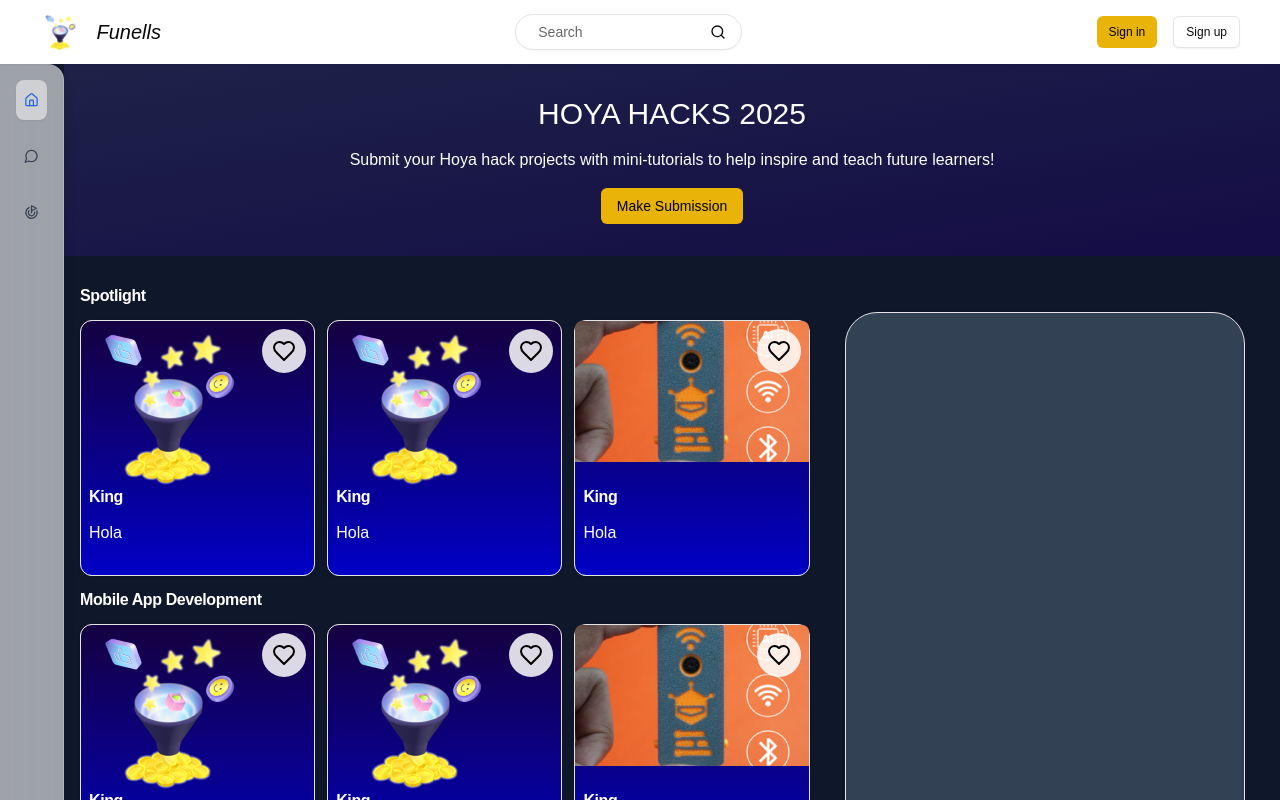
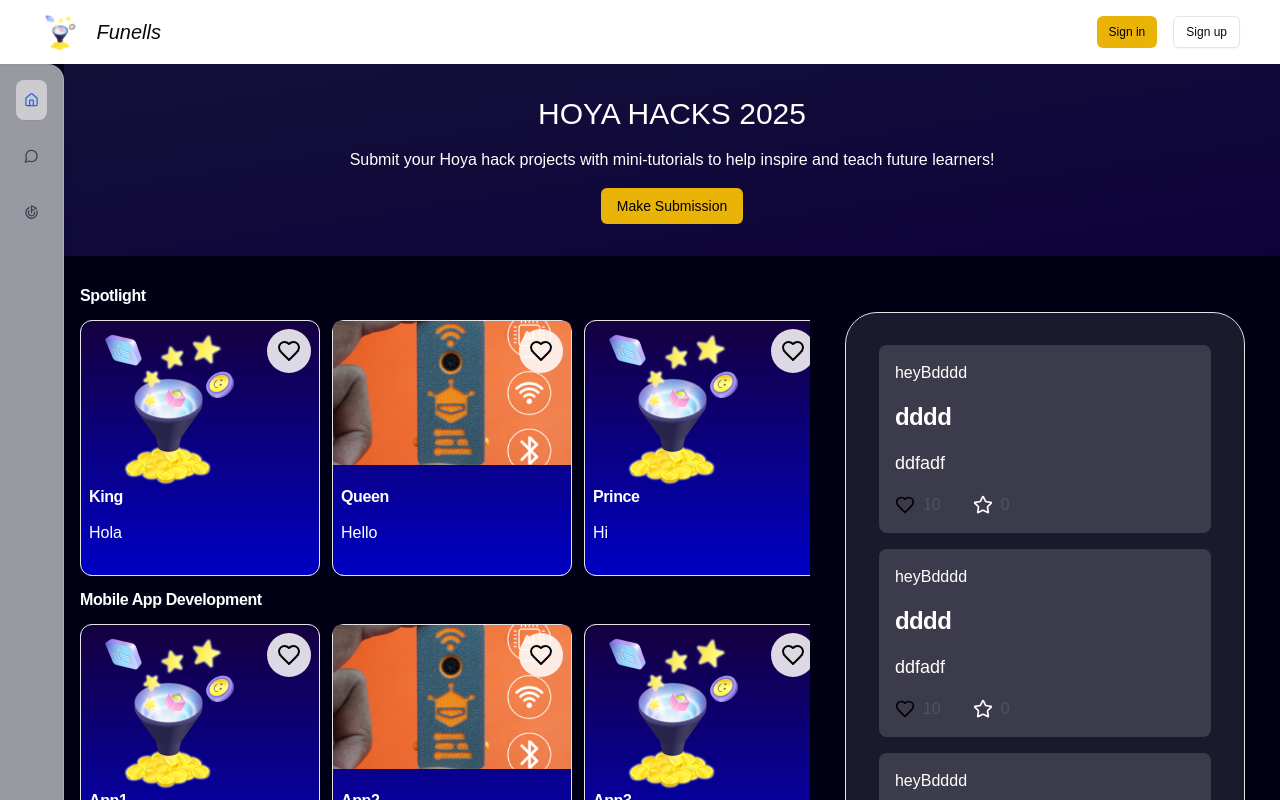
Before and after one commit to DammyOG/hoyahacks, a Next.js app in the folder frontend/: page / in a window 1280 px wide. Shown: the top 800 px of the page. Built offline with nearby package versions, Linux system fonts and the light colour scheme; what aws-amplify would draw is missing.

Commit message:
home ui, project ui

```diff
--- a/frontend/src/app/home/page.tsx
+++ b/frontend/src/app/home/page.tsx
@@ -23,7 +23,7 @@
     };
 
     return (
-    <div className="min-h-screen bg-slate-900 w-full">
+        <div className="min-h-screen bg-[#010115] w-full">
             <Sidebar />
             {/* Main content area - notice the margin-left matches sidebar width */}
             <main className="ml-16 transition-all duration-300 ">
--- a/frontend/src/app/layout.tsx
+++ b/frontend/src/app/layout.tsx
@@ -35,7 +35,7 @@
     return (
         <html lang="en">
             <body
-        className={`${geistSans.variable} ${geistMono.variable} antialiased flex`}
+                className={`${geistSans.variable} ${geistMono.variable} antialiased flex max-w-full min-h-screen`}
             >
                 <SessionProvider>
                     <TopNavbar />
--- a/frontend/src/app/page.tsx
+++ b/frontend/src/app/page.tsx
@@ -1,8 +1,7 @@
-"use client";
 import Home from "./home/page";
 
 const page = () => {
-  return <Home />;
+    return <Home />;
 };
 
 export default page;
--- a/frontend/src/app/uploadtest/page.tsx
+++ b/frontend/src/app/uploadtest/page.tsx
@@ -26,6 +26,7 @@
 import { useFieldArray, useForm } from "react-hook-form";
 import { Input } from "@/components/ui/input";
 import { Button } from "@/components/ui/button";
+import { CardHeader, CardTitle } from "@/components/ui/card";
 
 interface UploadResponse {
     message: string;
@@ -148,6 +149,7 @@
 
     return (
         <div className="flex flex-col items-center justify-center min-h-screen text-black bg-gray-100">
+
             <Form {...form}>
                 <form
                     onSubmit={(e) => {
@@ -162,6 +164,7 @@
              *   multiple
              *   webkitdirectory
              */}
+                    <CardHeader className="self-center text-2xl font-bold">Upload your project</CardHeader>
                     <FormField
                         control={form.control}
                         name="projectname"
--- /dev/null
+++ b/frontend/src/components/discussionClip.tsx
@@ -0,0 +1,67 @@
+import Profile from '@/app/profile/page'
+import React, { useState } from 'react'
+import { CardDescription, CardTitle } from './ui/card'
+import { Heart, Star } from 'lucide-react'
+
+interface DiscussionClipProps {
+    name: string,
+    title: string,
+    description: string,
+    likeCount: number,
+    starCount: number,
+}
+
+const DiscussionClip: React.FC<DiscussionClipProps> = ({ name, title, description, likeCount, starCount }: DiscussionClipProps) => {
+    const [likes, setLikes] = useState(likeCount)
+    const [stars, setStars] = useState(starCount)
+    const [liked, setLiked] = useState(false)
+    const [starred, setStarred] = useState(false)
+
+    // Handle like button click
+    const handleLike = () => {
+        setLiked(!liked)
+        setLikes(liked ? likes - 1 : likes + 1)
+    }
+
+    // Handle star button click
+    const handleStar = () => {
+        setStarred(!starred)
+        setStars(starred ? stars - 1 : stars + 1)
+    }
+
+    return (
+        <div className='w-5/6 bg-[#fdfdfd25] h-48 mx-auto flex flex-col gap-4 p-4 rounded-lg'>
+            <div className='flex items-center text-white'>
+                <Profile />
+                {name}
+            </div>
+            <CardTitle className='text-2xl text-white'>{title}</CardTitle>
+            <CardDescription className='text-lg text-white'>{description}</CardDescription>
+            <div className='flex space-x-8'>
+                {/* Like Button */}
+                <span className={`flex items-center cursor-pointer ${liked ? 'text-red-600' : 'text-gray-600'} transition-all duration-300`} onClick={handleLike}>
+                    <Heart
+                        size={20}
+                        className={`transform ${liked ? 'scale-125' : ''}
+                    transition-all duration-300`}
+                        fill={liked ? "red" : "none"}
+                        stroke={liked ? "red" : "black"} />
+                    <span className="ml-2">{likes}</span>
+                </span>
+
+                {/* Star Button */}
+                <span className={`flex items-center cursor-pointer ${starred ? 'text-black' : 'text-gray-600'} transition-all duration-300`} onClick={handleStar}>
+                    <Star
+                        size={20}
+                        fill={starred ? "black" : "none"}
+                        stroke={starred ? "black" : "white"}
+
+                        className={`transform ${starred ? 'scale-125' : ''} transition-all duration-300`} />
+                    <span className="ml-2">{stars}</span>
+                </span>
+            </div>
+        </div>
+    )
+}
+
+export default DiscussionClip
--- a/frontend/src/components/heroComp.tsx
+++ b/frontend/src/components/heroComp.tsx
@@ -1,5 +1,6 @@
 import React from 'react'
 import { Button } from './ui/button'
+import Link from 'next/link'
 
 const HeroComp = () => {
     return (
@@ -8,7 +9,9 @@
             <p>Submit your Hoya hack
                 projects with mini-tutorials to
                 help inspire and teach future learners!</p>
-            <Button variant={"main"}>Make Submission</Button>
+            <Link href='/uploadtest'>
+                <Button variant={"main"}>Make Submission</Button>
+            </Link>
         </div>
     )
 }
--- a/frontend/src/components/homeCard.tsx
+++ b/frontend/src/components/homeCard.tsx
@@ -24,7 +24,7 @@
     return (
         // Design your card here
         <>
-            <Card className='relative min-w-[14rem] w-[16rem] h-[16rem] bg-gradient-to-t from-[#0000c5] to-[#150040] gap-4 flex flex-col text-white'>
+            <Card className='relative min-w-[15rem] w-[15rem] h-[16rem] bg-gradient-to-t from-[#0000c5] to-[#150040] gap-4 flex flex-col text-white'>
                 <div className='bg-transparent h-3/5'>
                     <img src={img} alt="" />
                 </div>
--- /dev/null
+++ b/frontend/src/components/spotlight.css
@@ -0,0 +1,14 @@
+/* global.css or a custom CSS file */
+.hide-scrollbar::-webkit-scrollbar {
+    display: none; /* Hide the default scrollbar */
+  }
+
+  .hide-scrollbar {
+    -ms-overflow-style: none; /* For Internet Explorer */
+    scrollbar-width: none; /* For Firefox */
+  }
+
+  /* Optional: Smooth scrolling */
+  .hide-scrollbar {
+    scroll-behavior: smooth;
+  }
--- a/frontend/src/components/spotlight.tsx
+++ b/frontend/src/components/spotlight.tsx
@@ -1,37 +1,36 @@
 import React from 'react'
-import HomeCard from './homeCard'
-import { CardTitle } from './ui/card'
+import SpotlightCreator from './spotlightcreator'
 
 const Spotlight = () => {
+    const categories = [
+        {
+            title: 'Spotlight',
+            cards: [
+                { title: 'King', content: 'Hola', img: '/images/icon.png' },
+                { title: 'Queen', content: 'Hello', img: '/images/image.png' },
+                { title: 'Prince', content: 'Hi', img: '/images/icon.png' },
+                { title: 'Princess', content: 'Hey', img: '/images/image.png' },
+            ],
+        },
+        {
+            title: 'Mobile App Development',
+            cards: [
+                { title: 'App1', content: 'Mobile Dev', img: '/images/icon.png' },
+                { title: 'App2', content: 'Mobile Dev', img: '/images/image.png' },
+                { title: 'App3', content: 'Mobile Dev', img: '/images/icon.png' },
+            ],
+        },
+        {
+            title: 'Web Development',
+            cards: [
+                { title: 'Web1', content: 'Web Dev', img: '/images/image.png' },
+                { title: 'Web2', content: 'Web Dev', img: '/images/icon.png' },
+            ],
+        },
+    ]
+
     return (
-        <div className='w-full xl:w-3/5 flex flex-col gap-4 ml-4 text-white'>
-            <div className='space-y-4'>
-                <CardTitle> Spotlight</CardTitle>
-                <div className='flex gap-3 oveflow-x-auto'>
-                    <HomeCard title='King' content='Hola' img='/images/icon.png' />
-                    <HomeCard title='King' content='Hola' img='/images/icon.png' />
-                    <HomeCard title='King' content='Hola' img='/images/image.png' />
-                </div>
-            </div>
-            <div className='space-y-4'>
-                <CardTitle>Mobile App Development</CardTitle>
-                <div className='flex gap-3'>
-                    <HomeCard title='King' content='Hola' img='/images/icon.png' />
-                    <HomeCard title='King' content='Hola' img='/images/icon.png' />
-                    <HomeCard title='King' content='Hola' img='/images/image.png' />
-                </div>
-            </div>
-            <div className='space-y-4 '>
-                <CardTitle> Web Development</CardTitle>
-                <div className='flex gap-3'>
-                    <HomeCard title='King' content='Hola' img='/images/icon.png' />
-                    <HomeCard title='King' content='Hola' img='/images/icon.png' />
-                    <HomeCard title='King' content='Hola' img='/images/image.png' />
-                </div>
-            </div>
-        </div >
-        //  Add your props here
-
+        <SpotlightCreator categories={categories} />
     )
 }
 
--- /dev/null
+++ b/frontend/src/components/spotlightcreator.tsx
@@ -0,0 +1,41 @@
+import React from 'react'
+import HomeCard from './homeCard'
+import { CardTitle } from './ui/card'
+import './spotlight.css'
+
+interface SpotlightCategory {
+    title: string
+    cards: {
+        title: string
+        content: string
+        img: string
+    }[]
+}
+
+interface SpotlightProps {
+    categories: SpotlightCategory[]
+}
+
+const SpotlightCreator: React.FC<SpotlightProps> = ({ categories }) => {
+    return (
+        <div className='w-full xl:w-3/5 flex flex-col gap-4 ml-4 text-white'>
+            {categories.map((category, index) => (
+                <div key={index} className='space-y-4'>
+                    <CardTitle>{category.title}</CardTitle>
+                    <div className='flex gap-3 overflow-x-auto hide-scrollbar'>
+                        {category.cards.map((card, idx) => (
+                            <HomeCard
+                                key={idx}
+                                title={card.title}
+                                content={card.content}
+                                img={card.img}
+                            />
+                        ))}
+                    </div>
+                </div>
+            ))}
+        </div>
+    )
+}
+
+export default SpotlightCreator
--- a/frontend/src/components/topNavbar.tsx
+++ b/frontend/src/components/topNavbar.tsx
@@ -38,7 +38,7 @@
                         Funells
                     </Link>
                 </div>
-        <SearchComp />
+                {/* <SearchComp /> */}
                 <div className="flex items-center gap-4">
                     {hasSession ? (
                         <Profile />
--- a/frontend/src/components/trendDiscussions.tsx
+++ b/frontend/src/components/trendDiscussions.tsx
@@ -1,10 +1,20 @@
 import React from 'react'
 import { Card } from './ui/card'
+import DiscussionClip from './discussionClip'
 
 const TrendDiscussions = () => {
     return (
-        <div className='w-full h-[50vh] flex item-center justify-center'>
-            <Card className='hidden lg:flex w-[25rem] h-[70vh] bg-slate-700 rounded-[2rem] mt-6' />
+        <div className='w-full min-h-[70vh] flex item-center justify-center'>
+            <Card className='hidden lg:flex lg:flex-col w-[25rem] min-h-[70vh] max-h-[100vh] bg-white/10 rounded-[2rem] my-6  pt-8 gap-4 overflow-y-auto hide-scrollbar' >
+                <DiscussionClip name={'Bdddd'} title={'dddd'} description={'ddfadf'} likeCount={10} starCount={0} />
+                <DiscussionClip name={'Bdddd'} title={'dddd'} description={'ddfadf'} likeCount={10} starCount={0} />
+                <DiscussionClip name={'Bdddd'} title={'dddd'} description={'ddfadf'} likeCount={10} starCount={0} />
+                <DiscussionClip name={'Bdddd'} title={'dddd'} description={'ddfadf'} likeCount={10} starCount={0} />
+                <DiscussionClip name={'Bdddd'} title={'dddd'} description={'ddfadf'} likeCount={10} starCount={0} />
+                <DiscussionClip name={'Bdddd'} title={'dddd'} description={'ddfadf'} likeCount={10} starCount={0} />
+                <DiscussionClip name={'Bdddd'} title={'dddd'} description={'ddfadf'} likeCount={10} starCount={0} />
+
+            </Card>
         </div>
     )
 }
```
Lines whose indentation alone changed are shown as unchanged.
